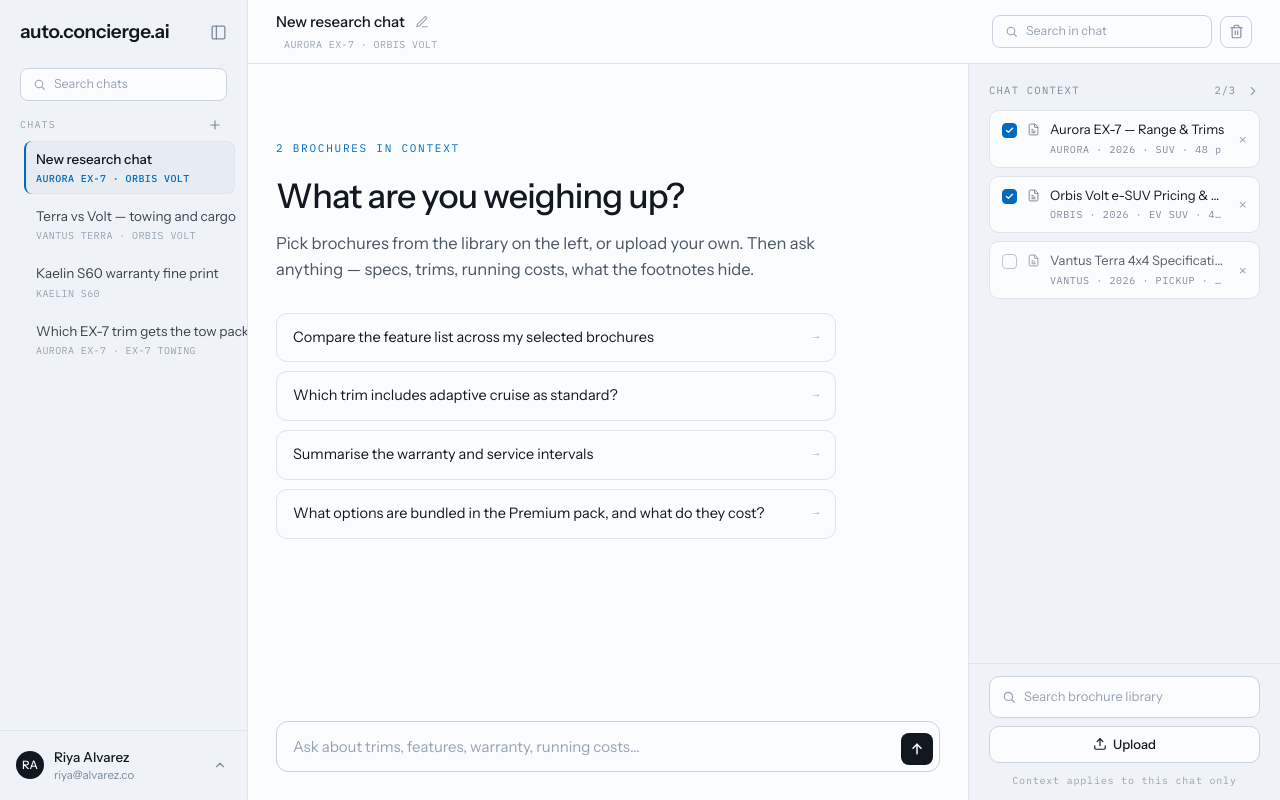
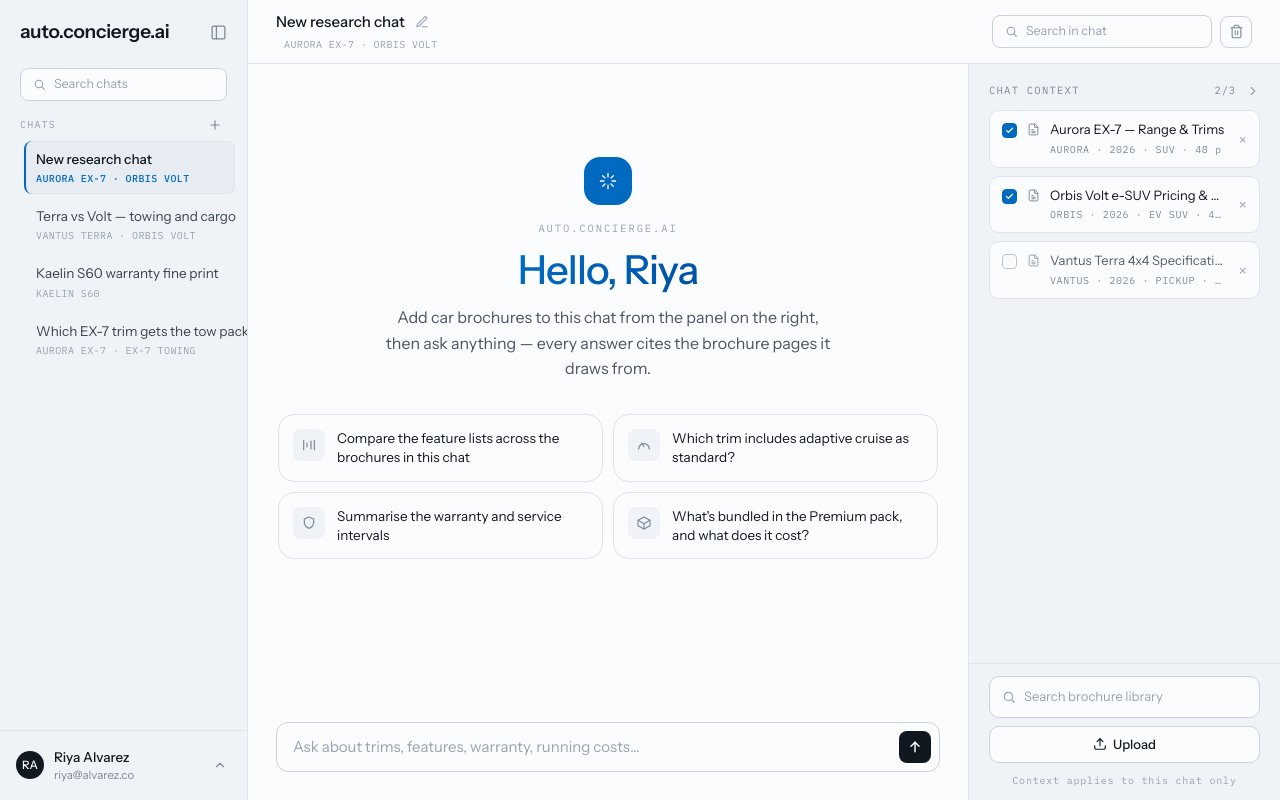
Before and after one commit to Rohan-Kegade/auto-conceirege.ai, a React (Vite) app in the folder frontend/: page /app in a window 1280 px wide. Built offline with nearby package versions, Linux system fonts and the light colour scheme.

Commit message:
feat(frontend): redesign chat window & empty state

```diff
--- a/frontend/src/routes/app/ChatView.tsx
+++ b/frontend/src/routes/app/ChatView.tsx
@@ -1,45 +1,111 @@
 import { useEffect, useRef, useState } from "react";
 import type { KeyboardEvent } from "react";
 import { CitationChip } from "../../components/CitationChip";
+import { BRAND_NAME } from "../../lib/brand";
 import { useApp } from "./AppStore";
 import { ContextPanel } from "./ContextPanel";
 import { FOLLOW_UPS, SUGGESTIONS, type ChatMessage } from "./appData";
 
 const MONO = "font-mono uppercase tracking-[0.1em]";
 
+const SUGGESTION_ICONS = [CompareIcon, GaugeIcon, ShieldIcon, PackageIcon];
+
 function EmptyState({
-  selectedCount,
+  userName,
   onPick,
 }: {
-  selectedCount: number;
+  userName: string;
   onPick: (text: string) => void;
 }) {
+  const firstName = userName.trim().split(/\s+/)[0] || "there";
   return (
-    <div className="pb-2.5 pt-[46px]">
-      <div className={`mb-5 text-[11px] tracking-[0.16em] text-accent ${MONO}`}>
-        {selectedCount ? `${selectedCount} brochures in context` : "no sources yet"}
+    <div className="mx-auto flex min-h-[66vh] max-w-[660px] flex-col items-center justify-center text-center">
+      <span className="flex h-12 w-12 items-center justify-center rounded-2xl bg-accent text-canvas">
+        <SparkIcon />
+      </span>
+      <div className={`mt-4 text-[10.5px] tracking-[0.18em] text-muted-3 ${MONO}`}>
+        {BRAND_NAME}
       </div>
-      <h2 className="m-0 mb-3.5 text-[34px] font-medium leading-[1.16] tracking-[-0.022em]">
-        What are you weighing up?
+      <h2 className="m-0 mt-3 bg-gradient-to-r from-accent to-accent-deep bg-clip-text text-[40px] font-medium leading-[1.12] tracking-[-0.022em] text-transparent [text-wrap:balance]">
+        Hello, {firstName}
       </h2>
-      <p className="m-0 mb-[30px] max-w-[34em] text-[16.5px] leading-[1.6] text-slate [text-wrap:pretty]">
-        Pick brochures from the library on the left, or upload your own. Then ask
-        anything — specs, trims, running costs, what the footnotes hide.
+      <p className="m-0 mt-3 max-w-[30em] text-[16px] leading-[1.6] text-slate [text-wrap:pretty]">
+        Add car brochures to this chat from the panel on the right, then ask
+        anything — every answer cites the brochure pages it draws from.
       </p>
-      <div className="flex max-w-[560px] flex-col gap-[9px]">
-        {SUGGESTIONS.map((text) => (
+      <div className="mt-8 grid w-full gap-2.5 sm:grid-cols-2">
+        {SUGGESTIONS.map((text, i) => {
+          const Icon = SUGGESTION_ICONS[i % SUGGESTION_ICONS.length];
+          return (
             <button
               key={text}
               type="button"
               onClick={() => onPick(text)}
-            className="flex cursor-pointer justify-between gap-3.5 rounded-[11px] border border-line bg-canvas px-4 py-[13px] text-left text-[14.5px] transition-colors hover:border-accent"
+              className="group flex cursor-pointer items-start gap-3 rounded-2xl border border-line bg-canvas p-3.5 text-left transition-colors hover:border-accent hover:bg-panel-tint"
             >
-            <span>{text}</span>
-            <span className="flex-none font-mono text-[11px] text-muted-3">→</span>
+              <span className="flex h-8 w-8 flex-none items-center justify-center rounded-lg bg-panel text-muted-2 transition-colors group-hover:text-accent">
+                <Icon />
+              </span>
+              <span className="text-[13.5px] leading-[1.4]">{text}</span>
             </button>
-        ))}
+          );
+        })}
       </div>
     </div>
+  );
+}
+
+const iconProps = {
+  width: 16,
+  height: 16,
+  viewBox: "0 0 24 24",
+  fill: "none",
+  stroke: "currentColor",
+  strokeWidth: 1.8,
+  strokeLinecap: "round" as const,
+  strokeLinejoin: "round" as const,
+  "aria-hidden": true,
+};
+
+function SparkIcon({ size = 20 }: { size?: number }) {
+  return (
+    <svg {...iconProps} width={size} height={size} strokeWidth={1.6}>
+      <path d="M12 3v4M12 17v4M3 12h4M17 12h4M5.6 5.6l2.8 2.8M15.6 15.6l2.8 2.8M18.4 5.6l-2.8 2.8M8.4 15.6l-2.8 2.8" />
+    </svg>
+  );
+}
+
+function CompareIcon() {
+  return (
+    <svg {...iconProps}>
+      <path d="M4 19V5M20 19V5M9 15V9M15 18V6" />
+    </svg>
+  );
+}
+
+function GaugeIcon() {
+  return (
+    <svg {...iconProps}>
+      <path d="M12 14 8 9" />
+      <path d="M4 18a8 8 0 1 1 16 0" />
+    </svg>
+  );
+}
+
+function ShieldIcon() {
+  return (
+    <svg {...iconProps}>
+      <path d="M12 3 5 6v5c0 4.5 3 7.5 7 9 4-1.5 7-4.5 7-9V6l-7-3Z" />
+    </svg>
+  );
+}
+
+function PackageIcon() {
+  return (
+    <svg {...iconProps}>
+      <path d="M21 8 12 3 3 8v8l9 5 9-5V8Z" />
+      <path d="M3 8l9 5 9-5M12 13v8" />
+    </svg>
   );
 }
 
@@ -51,12 +117,15 @@ function BotMessage({
   return (
     <div className="flex flex-col gap-3.5">
       <div className="flex items-center gap-2.5">
-        <span className="h-5 w-5 flex-none rounded-md bg-accent" />
+        <span className="flex h-5 w-5 flex-none items-center justify-center rounded-md bg-accent text-canvas">
+          <SparkIcon size={13} />
+        </span>
         <span className={`text-[10.5px] tracking-[0.12em] text-muted-2 ${MONO}`}>
           {message.retrieval}
         </span>
       </div>
 
+      <div className="flex flex-col gap-3.5 pl-[30px]">
         {message.paras.map((para, i) => (
           <div key={i} className="text-[15.5px] leading-[1.68] text-ink-soft">
             {para.text}
@@ -110,6 +179,7 @@ function BotMessage({
           </div>
         ) : null}
       </div>
+    </div>
   );
 }
 
@@ -135,7 +205,7 @@ function Composer() {
 
   return (
     <div className="bg-canvas px-7 pb-7 pt-3">
-      <div className="mx-auto max-w-[1040px]">
+      <div className="mx-auto max-w-[920px]">
         {showFollowUps ? (
           <div className="mb-2 flex flex-wrap gap-2">
             {FOLLOW_UPS.slice(0, 3).map((q) => (
@@ -150,7 +220,7 @@ function Composer() {
             ))}
           </div>
         ) : null}
-        <div className="flex items-end gap-2.5 rounded-xl border border-stroke bg-canvas py-1.5 pl-4 pr-1.5 focus-within:border-accent">
+        <div className="flex items-end gap-2 rounded-xl border border-stroke bg-canvas p-2 pl-4 focus-within:border-accent">
           <textarea
             ref={ref}
             value={draft}
@@ -158,7 +228,7 @@ function Composer() {
             onKeyDown={onKey}
             rows={1}
             placeholder="Ask about trims, features, warranty, running costs…"
-            className="max-h-[120px] flex-1 resize-none bg-transparent py-2 text-[15px] leading-[1.4] outline-none"
+            className="block max-h-[120px] flex-1 resize-none bg-transparent py-1.5 text-[15px] leading-5 outline-none"
           />
           <button
             type="button"
@@ -194,8 +264,8 @@ function messageText(message: ChatMessage): string {
 }
 
 export function ChatView() {
-  const { state, messages, selected, send } = useApp();
-  const { thinking, thinkingLabel, chatSearch } = state;
+  const { state, messages, send } = useApp();
+  const { thinking, thinkingLabel, chatSearch, user } = state;
   const scrollRef = useRef<HTMLDivElement>(null);
   const [ctxCollapsed, setCtxCollapsed] = useState(false);
   const isEmpty = messages.length === 0 && !thinking;
@@ -219,12 +289,12 @@ export function ChatView() {
       <div className="flex min-h-0 flex-1 flex-col">
         <div
           ref={scrollRef}
-          className="flex-1 overflow-y-auto px-7 pb-2.5 pt-[30px]"
+          className="flex-1 overflow-y-auto px-7 pb-12 pt-[30px]"
         >
-          <div className="mx-auto flex max-w-[780px] flex-col gap-[26px]">
+          <div className="mx-auto flex max-w-[920px] flex-col gap-[26px]">
             {isEmpty ? (
               <EmptyState
-                selectedCount={selected.length}
+                userName={user.name}
                 onPick={(text) => send(text)}
               />
             ) : null}
@@ -238,7 +308,7 @@ export function ChatView() {
             {shown.map(({ message, i }) =>
               message.role === "user" ? (
                 <div key={i} className="flex flex-col gap-3">
-                  <div className="max-w-[74%] self-end rounded-[15px_15px_5px_15px] border border-line bg-panel px-[17px] py-[13px] text-[15px] leading-[1.55]">
+                  <div className="max-w-[74%] self-end rounded-[22px] rounded-br-md bg-panel px-[18px] py-3 text-[15px] leading-[1.55] text-ink ring-1 ring-inset ring-line">
                     {message.text}
                   </div>
                 </div>
--- a/frontend/src/routes/app/appData.ts
+++ b/frontend/src/routes/app/appData.ts
@@ -31,10 +31,10 @@ export const UPLOAD_NAMES = [
 ];
 
 export const SUGGESTIONS = [
-  "Compare the feature list across my selected brochures",
+  "Compare the feature lists across the brochures in this chat",
   "Which trim includes adaptive cruise as standard?",
   "Summarise the warranty and service intervals",
-  "What options are bundled in the Premium pack, and what do they cost?",
+  "What's bundled in the Premium pack, and what does it cost?",
 ];
 
 /** Quick follow-ups offered above the composer once a chat is underway. */
```
Lines whose indentation alone changed are shown as unchanged.
